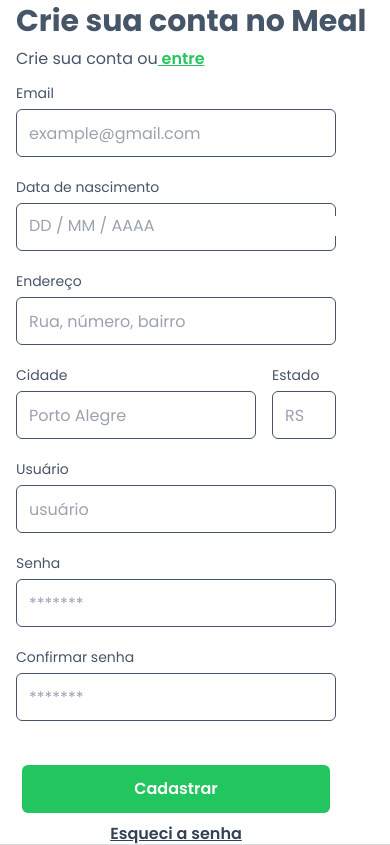
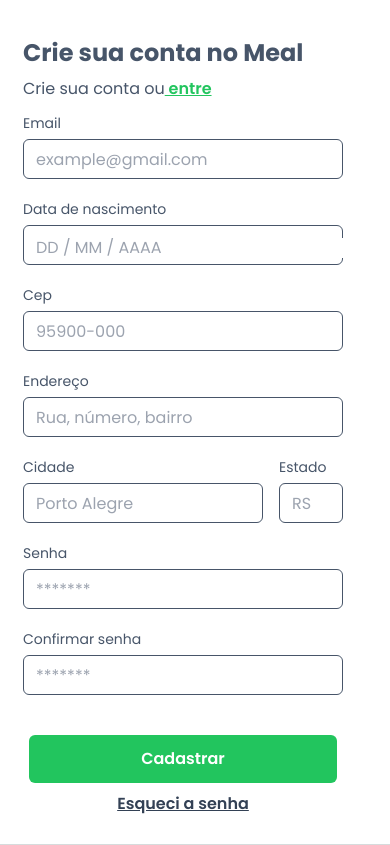
Before and after one commit to julioschmidt/meal-comida-pratica, a Next.js app: page /register in a window 390 px wide. Built offline with nearby package versions, Linux system fonts and the light colour scheme.

Commit message:
fix some minors bugs and remove scroll

```diff
--- a/src/app/login/page.tsx
+++ b/src/app/login/page.tsx
@@ -18,7 +18,7 @@
                 Entre ou
                 <Navigation
                   className="text-green-500 text-base font-semibold underline"
-                  route={"#"}
+                  route={"/register"}
                   text={" crie sua conta"}
                 />
               </p>
@@ -32,7 +32,8 @@
                     placeholder="example@gmail.com"
                     label="Email"
                     labelClassName="text-sm pb-1.5"
-                  inputClassName="leading-tight w-80 self-stretch h-12 p-3 bg-white rounded-md border border-slate-600 items-start gap-3 inline-flex"/>
+                    inputClassName="leading-tight w-80 self-stretch h-12 p-3 bg-white rounded-md border border-slate-600 items-start gap-3 inline-flex"
+                  />
                 </div>
                 <div className="flex flex-col pb-5">
                   <Input
@@ -41,13 +42,15 @@
                     placeholder="example@gmail.com"
                     label="Senha"
                     labelClassName="text-sm pb-1.5"
-                  inputClassName="leading-tight w-80 self-stretch h-12 p-3 bg-white rounded-md border border-slate-600 justify-start items-start gap-3 inline-flex"/>
+                    inputClassName="leading-tight w-80 self-stretch h-12 p-3 bg-white rounded-md border border-slate-600 justify-start items-start gap-3 inline-flex"
+                  />
                 </div>
                 <div className="w-80 h-12 justify-center items-center gap-2.5 inline-flex">
                   <Button
                     text="Entrar"
                     onClick={() => {}}
-                    className="text-white text-base font-semibold bg-green-500 rounded-md px-28 py-3 "/>
+                    className="text-white text-base font-semibold bg-green-500 rounded-md px-28 py-3 "
+                  />
                 </div>
               </form>
             </div>
--- a/src/app/register/page.tsx
+++ b/src/app/register/page.tsx
@@ -12,17 +12,17 @@
   const [address, setAddress] = useState<string>("");
   const [city, setCity] = useState<string>("");
   const [district, setDistrict] = useState<string>("");
-  const [username, setUsername] = useState<string>("");
+  const [cep, setCep] = useState<string>("");
   const [password, setPassword] = useState<string>("");
   const [confirmPassword, setConfirmPassword] = useState<string>("");
 
   return (
     <div className="bg-white h-screen">
       <div className="flex flex-col md:flex-row lg:flex-row">
-        <div className="h-full bg-white md:w-1/4 w-full">
+        <div className="flex justify-center items-center h-full bg-white pr-10 ">
           <div className="bg-white h-screen flex flex-col justify-center pl-4">
             <div className="pb-3">
-              <h1 className="text-slate-600 text-3xl md:text-3xl lg:text-3xl xl:text-3xl font-bold pb-2">
+              <h1 className="text-slate-600 text-2xl md:text-2xl lg:text-3xl xl:text-3xl font-bold pb-2">
                 Crie sua conta no Meal
               </h1>
               <p className="text-slate-600 text-base ">
@@ -35,7 +35,8 @@
               </p>
             </div>
             <div className="text-slate-600 mb-3">
-              <form className="md:max-h-96 md:overflow-y-scroll md:scroll-m-2">
+              <div className="flex flex-col">
+                <form>
                   <div className="pb-5">
                     <Input
                       type="email"
@@ -44,7 +45,7 @@
                       value={email}
                       onChange={(e) => setEmail(e.target.value)}
                       label="Email"
-                    inputClassName="w-80 h-12 p-3 bg-white rounded-md border border-slate-600"
+                      inputClassName="w-80 h-10 p-3 bg-white rounded-md border border-slate-600"
                     />
                   </div>
                   <div className="pb-5">
@@ -53,7 +54,18 @@
                       onDateChange={setSelectedDate}
                       label="Data de nascimento"
                       placeholderText="DD / MM / AAAA"
-                    inputClassName="w-80 h-12 p-3 bg-white rounded-md border border-slate-600"
+                      inputClassName="w-80 h-10 p-3 bg-white rounded-md border border-slate-600"
+                    />
+                  </div>
+                  <div className="pb-5">
+                    <Input
+                      type="text"
+                      id="cep"
+                      value={address}
+                      onChange={(e) => setCep(e.target.value)}
+                      placeholder="95900-000"
+                      label="Cep"
+                      inputClassName="w-80 h-10 p-3 bg-white rounded-md border border-slate-600"
                     />
                   </div>
                   <div className="pb-5">
@@ -64,7 +76,7 @@
                       onChange={(e) => setAddress(e.target.value)}
                       placeholder="Rua, número, bairro"
                       label="Endereço"
-                    inputClassName="w-80 h-12 p-3 bg-white rounded-md border border-slate-600"
+                      inputClassName="w-80 h-10 p-3 bg-white rounded-md border border-slate-600"
                     />
                   </div>
                   <div className="flex space-x-4 pb-5">
@@ -75,7 +87,7 @@
                       value={city}
                       onChange={(e) => setCity(e.target.value)}
                       label="Cidade"
-                    inputClassName="w-60 h-12 p-3 bg-white rounded-md border border-slate-600"
+                      inputClassName="w-60 h-10 p-3 bg-white rounded-md border border-slate-600"
                     />
 
                     <Input
@@ -85,18 +97,7 @@
                       value={district}
                       onChange={(e) => setDistrict(e.target.value)}
                       label="Estado"
-                    inputClassName="w-16 h-12 p-3 bg-white rounded-md border border-slate-600"
-                  />
-                </div>
-                <div className="pb-5">
-                  <Input
-                    type="text"
-                    id="username"
-                    placeholder="usuário"
-                    value={username}
-                    onChange={(e) => setUsername(e.target.value)}
-                    label="Usuário"
-                    inputClassName="w-80 h-12 p-3 bg-white rounded-md border border-slate-600"
+                      inputClassName="w-16 h-10 p-3 bg-white rounded-md border border-slate-600"
                     />
                   </div>
                   <div className="pb-5">
@@ -107,7 +108,7 @@
                       value={password}
                       onChange={(e) => setPassword(e.target.value)}
                       label="Senha"
-                    inputClassName="w-80 h-12 p-3 bg-white rounded-md border border-slate-600"
+                      inputClassName="w-80 h-10 p-3 bg-white rounded-md border border-slate-600"
                     />
                   </div>
                   <div className="pb-5">
@@ -118,11 +119,11 @@
                       value={confirmPassword}
                       onChange={(e) => setConfirmPassword(e.target.value)}
                       label="Confirmar senha"
-                    inputClassName="w-80 h-12 p-3 bg-white rounded-md border border-slate-600"
+                      inputClassName="w-80 h-10 p-3 bg-white rounded-md border border-slate-600"
                     />
                   </div>
                 </form>
-              <div className="w-80 h-12 flex-col justify-center items-center gap-2.5 inline-flex mt-10">
+                <div className="w-80 h-10 flex-col justify-center items-center gap-2.5 inline-flex mt-10">
                   <Button
                     text="Cadastrar"
                     onClick={() => {}}
@@ -133,6 +134,7 @@
                     route={"#"}
                     text={"Esqueci a senha"}
                   />
+                </div>
               </div>
             </div>
           </div>
```
Lines whose indentation alone changed are shown as unchanged.
